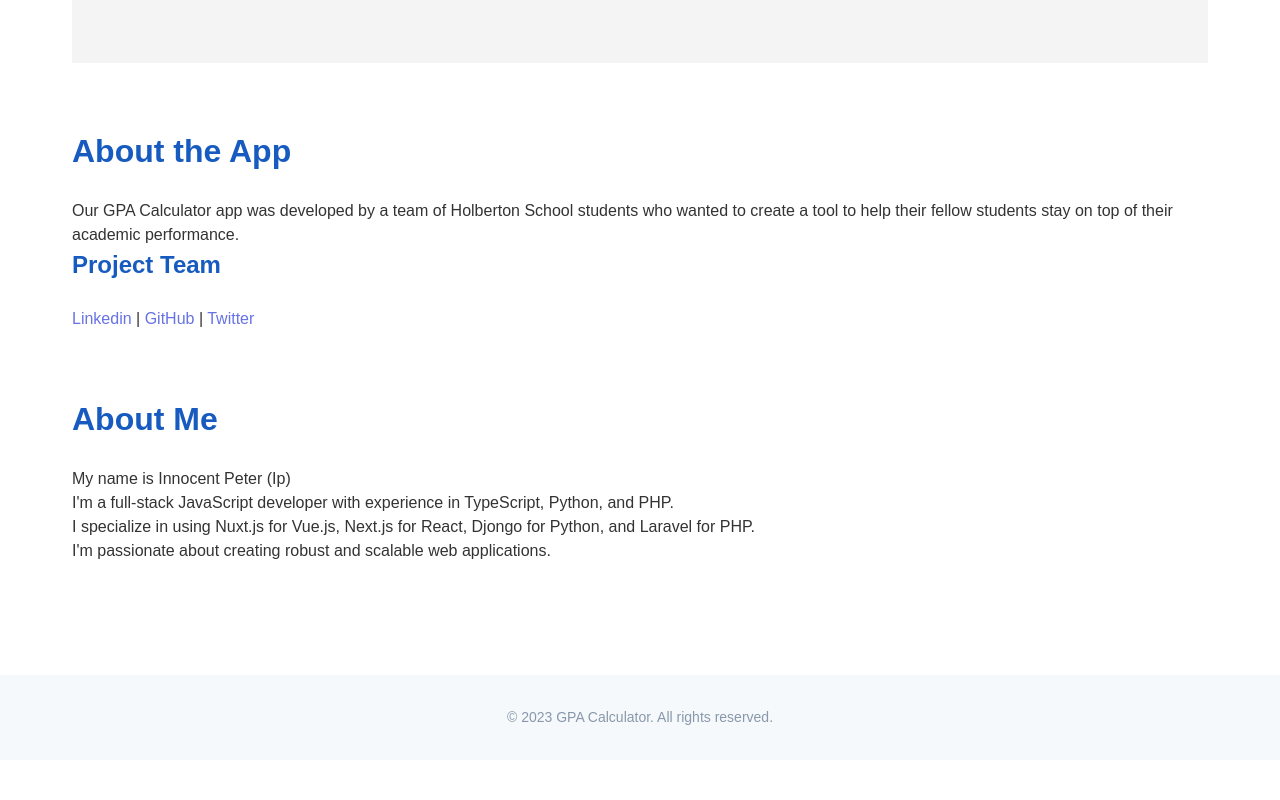
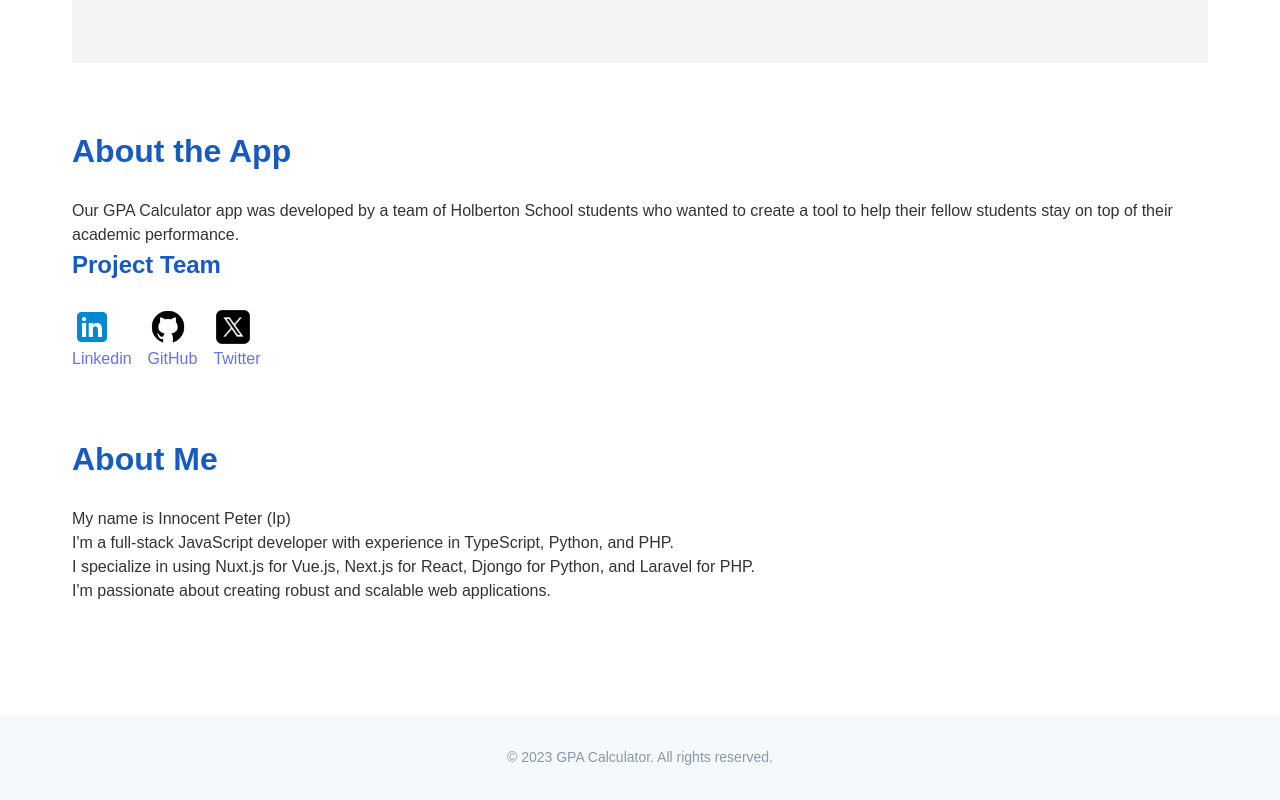
Before and after one commit to Ip-Tec/Ip-Tec-IpGPA-App-website, a plain HTML site: page index.html in a window 1280 px wide. Shown: the part 1805-2605 px from the top of the page. Before the commit the page ends 2565 px from the top, so only its background shows below. Drawn offline with Linux system fonts and the light colour scheme; a script that the page names is missing.

Commit message:
added all needed icons

```diff
--- a/index.html
+++ b/index.html
@@ -103,25 +103,29 @@
         </p>
         <h3>Project Team</h3>
         <ul>
-          <li>
+          <li class="lit">
             <a
               target="_blank"
               href="https://www.linkedin.com/in/peter-innocent?utm_source=share&utm_campaign=share_via&utm_content=profile"
-              class="icon-img"
-              >Linkedin</a
+              id="icon-img"
             >
-            |
-            <a target="_blank" href="https://GitHub.com/Ip-Tec" class="icon-img"
-              >GitHub</a
-            >
+              <img src="./icons/linkedin-48.png" alt="Linkedin" width="40px" />
+              Linkedin
+            </a>
 
-            |
+            <a target="_blank" href="https://GitHub.com/Ip-Tec" id="icon-img">
+              <img src="./icons/github-64.png" alt="GitHub" width="40px" />
+              GitHub
+            </a>
+
             <a
               target="_blank"
               href="https://x.com/innocenpeter?s=09"
-              class="icon-img"
-              >Twitter</a
+              id="icon-img"
             >
+              <img src="./icons/x-50.png" alt="X" width="40px" />
+              Twitter
+            </a>
           </li>
         </ul>
       </section>
--- a/style.css
+++ b/style.css
@@ -216,10 +216,15 @@ h3 {
   width: 20px;
   height: auto;
 }
+.lit {
+  gap: 1rem;
+  display: flex;
+  flex-direction: row;
+}
 
-.download-btn icon-img {
-  width: 0.1rem !important;
-  background: none !important;
+#icon-img {
+  display: flex;
+  flex-direction: column;
 }
 /* Footer styles */
 footer {
```
Also changed, not shown: icons/github-64.png (added), icons/linkedin-48.png (added), icons/x-50.png (added).
